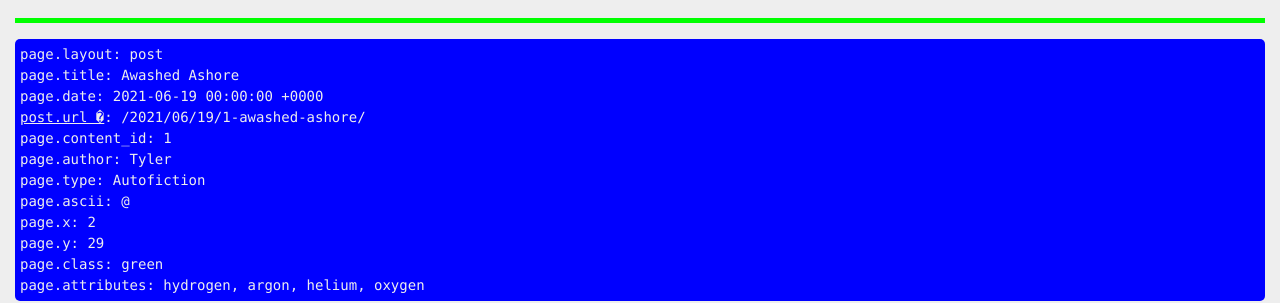
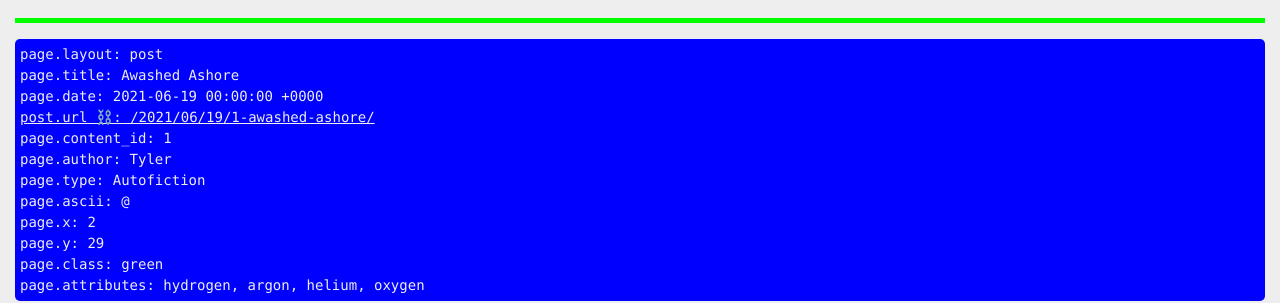
Before and after one commit to northern-information/mapcorps.net, a Jekyll site: the page built from _posts/2021-06-19-1-awashed-ashore.md, in a window 1280 px wide. Shown: the part 209-512 px from the top of the page. Built offline with Jekyll 4.4.1, drawn with Linux system fonts in a browser that asks for light colours; nearby versions of some CDN libraries.

```diff
--- a/_layouts/post.html
+++ b/_layouts/post.html
@@ -12,7 +12,7 @@ layout: default
 page.layout: {{ page.layout }}
 page.title: {{ page.title }}
 page.date: {{ page.date }}
-<a href="{{ post.url }}">post.url �</a>: {{ page.url }}
+<a href="{{ post.url }}">post.url ⛓️: {{ page.url }}</a>
 page.content_id: {{ page.content_id }}
 page.author: {{ page.author }}
 page.type: {{ page.type }}
```
